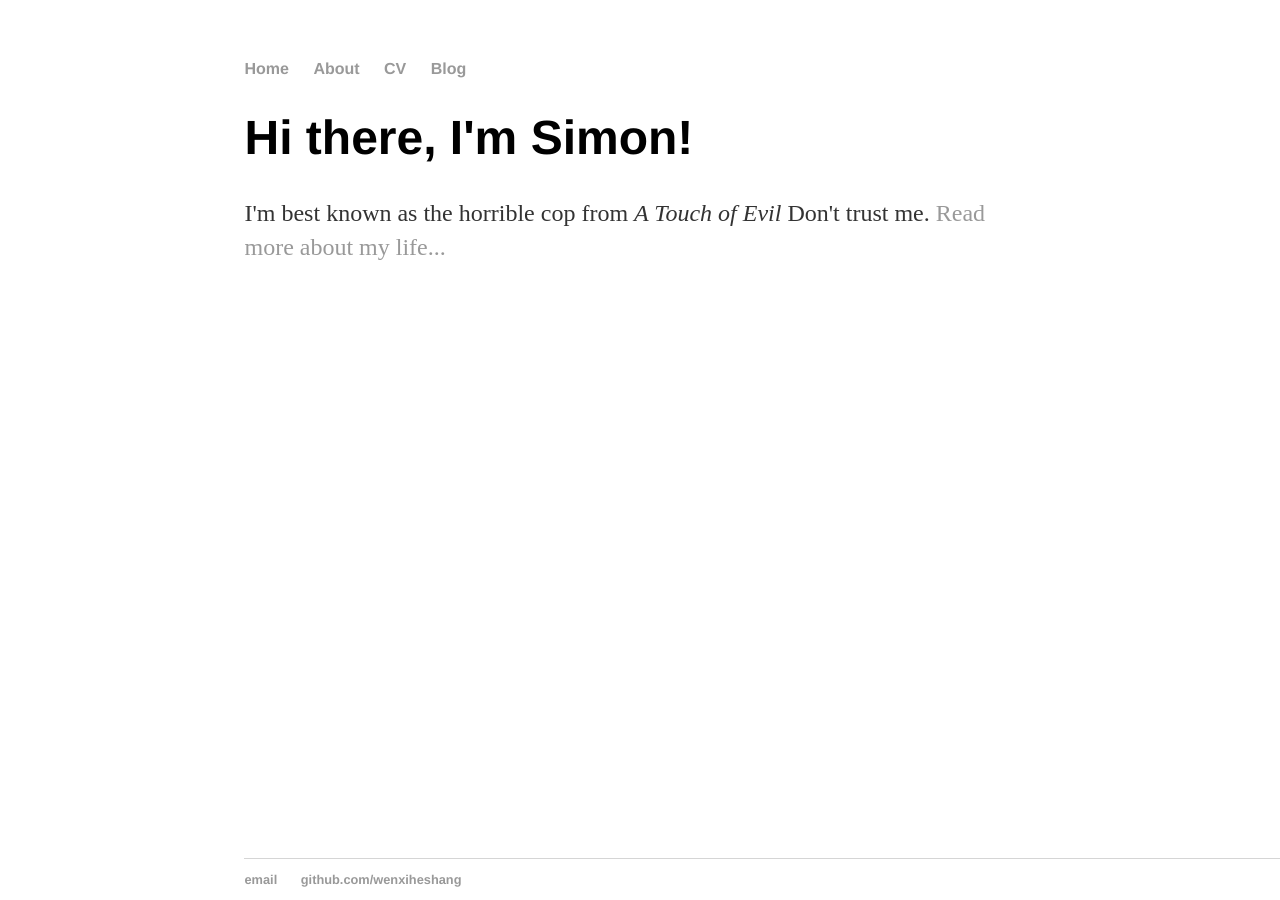
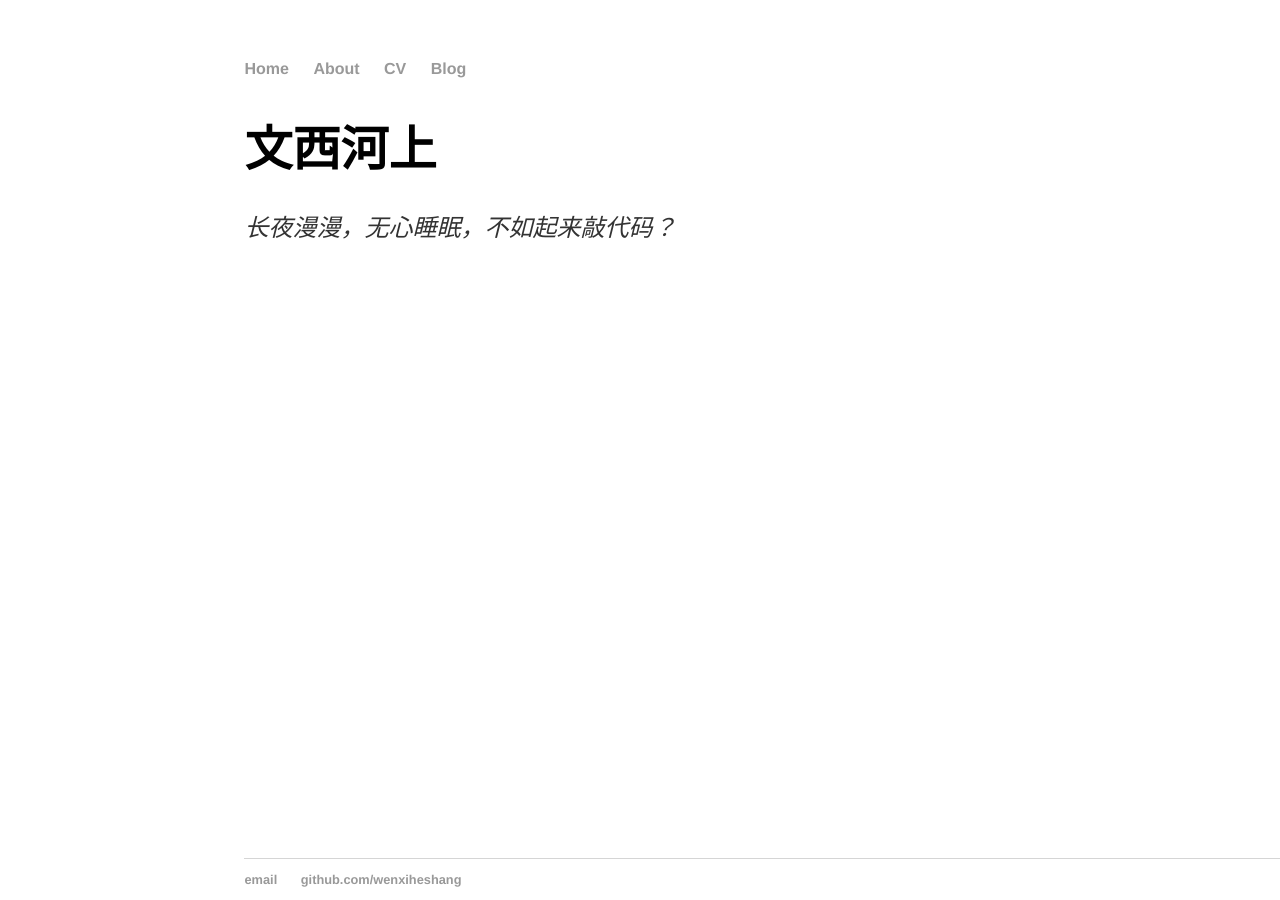
Before and after one commit to xxleyi/xxleyi.github.io, a Jekyll site: the page built from index.html, in a window 1280 px wide. Built offline with Jekyll 4.4.1, drawn with Linux system fonts in a browser that asks for light colours.

Commit message:
modify index.html

```diff
--- a/css/post.css
+++ b/css/post.css
@@ -1,4 +1,4 @@
-body {
+html, body {
     margin: 60px auto;
     width: 61.8%;
     height:100%
--- a/index.html
+++ b/index.html
@@ -3,6 +3,7 @@ layout: default
 title: 文西河上
 ---
 <div class="blurb">
-	<h1>Hi there, I'm Simon!</h1>
-	<p>I'm best known as the horrible cop from <em>A Touch of Evil</em> Don't trust me. <a href="/about">Read more about my life...</a></p>
+	<h1>文西河上</h1>
+	<p><em>长夜漫漫，无心睡眠，不如起来敲代码？</em>
+	</p>
 </div><!-- /.blurb -->
```
